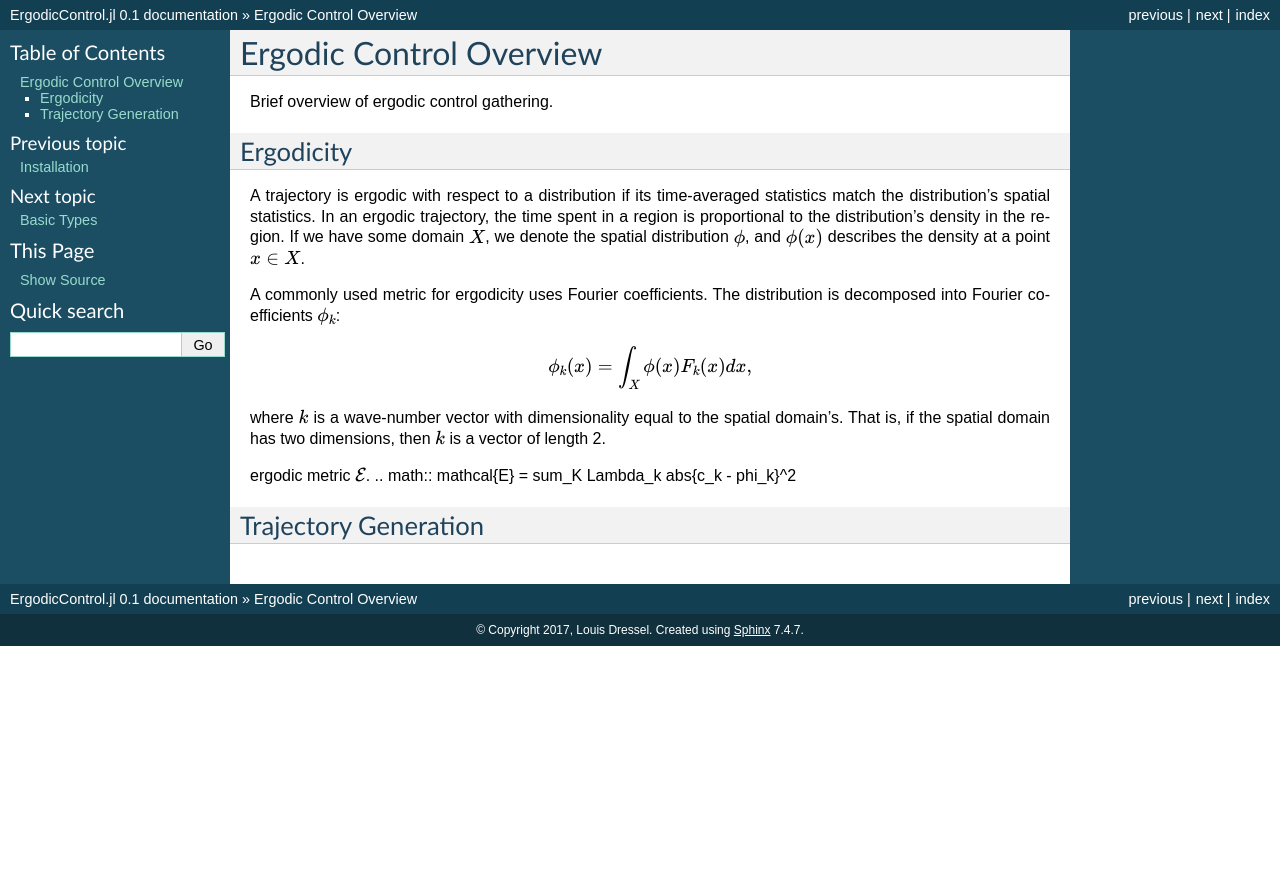
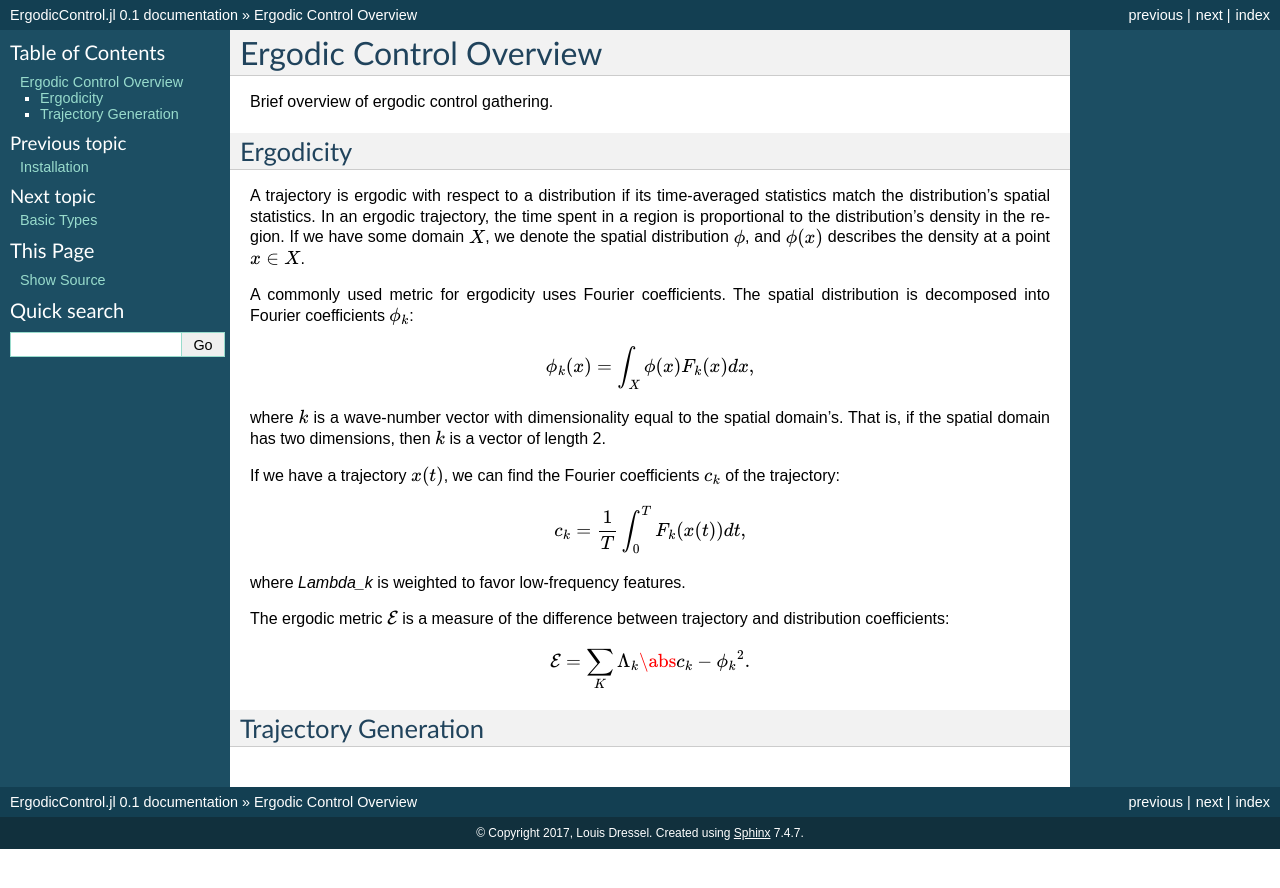
Before and after one commit to dressel/ErgodicControl.jl, a Sphinx documentation site: the page built from docs/ergodic_control.rst, in a window 1280 px wide. Shown: the top 888 px of the page. Built offline with Sphinx 7.4.7, drawn with Linux system fonts in a browser that asks for light colours.

Commit message:
grinding on ergodic control overview

```diff
--- a/docs/ergodic_control.rst
+++ b/docs/ergodic_control.rst
@@ -12,15 +12,22 @@ In an ergodic trajectory, the time spent in a region is proportional to the dist
 If we have some domain :math:`X`, we denote the spatial distribution :math:`\phi`, and :math:`\phi(x)` describes the density at a point :math:`x\in X`.
 
 A commonly used metric for ergodicity uses Fourier coefficients.
-The distribution is decomposed into Fourier coefficients :math:`\phi_k`:
+The spatial distribution is decomposed into Fourier coefficients :math:`\phi_k`:
 
 .. math:: \phi_k(x) = \int_X \phi(x) F_k(x) dx,
 
 where :math:`k` is a wave-number vector with dimensionality equal to the spatial domain's.
 That is, if the spatial domain has two dimensions, then :math:`k` is a vector of length 2.
 
-ergodic metric :math:`\mathcal{E}`.
-.. math:: \mathcal{E} = \sum_K \Lambda_k \abs{c_k - \phi_k}^2
+If we have a trajectory :math:`x(t)`, we can find the Fourier coefficients :math:`c_k` of the trajectory:
+
+.. math:: c_k = \frac{1}{T}\int_0^T F_k(x(t))dt,
+
+where `\Lambda_k` is weighted to favor low-frequency features.
+
+The ergodic metric :math:`\mathcal{E}` is a measure of the difference between trajectory and distribution coefficients:
+
+.. math:: \mathcal{E} = \sum_K \Lambda_k \abs{c_k - \phi_k}^2.
 
 
 Trajectory Generation
```
